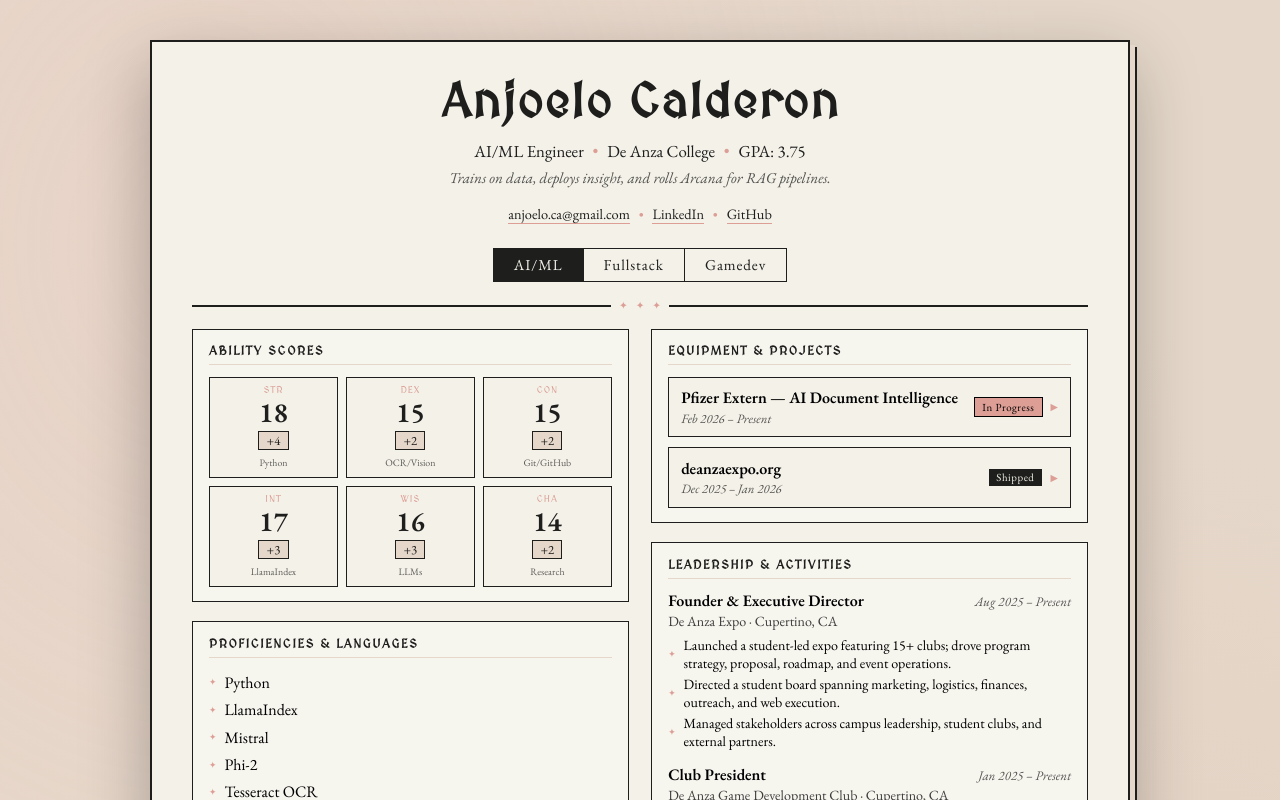
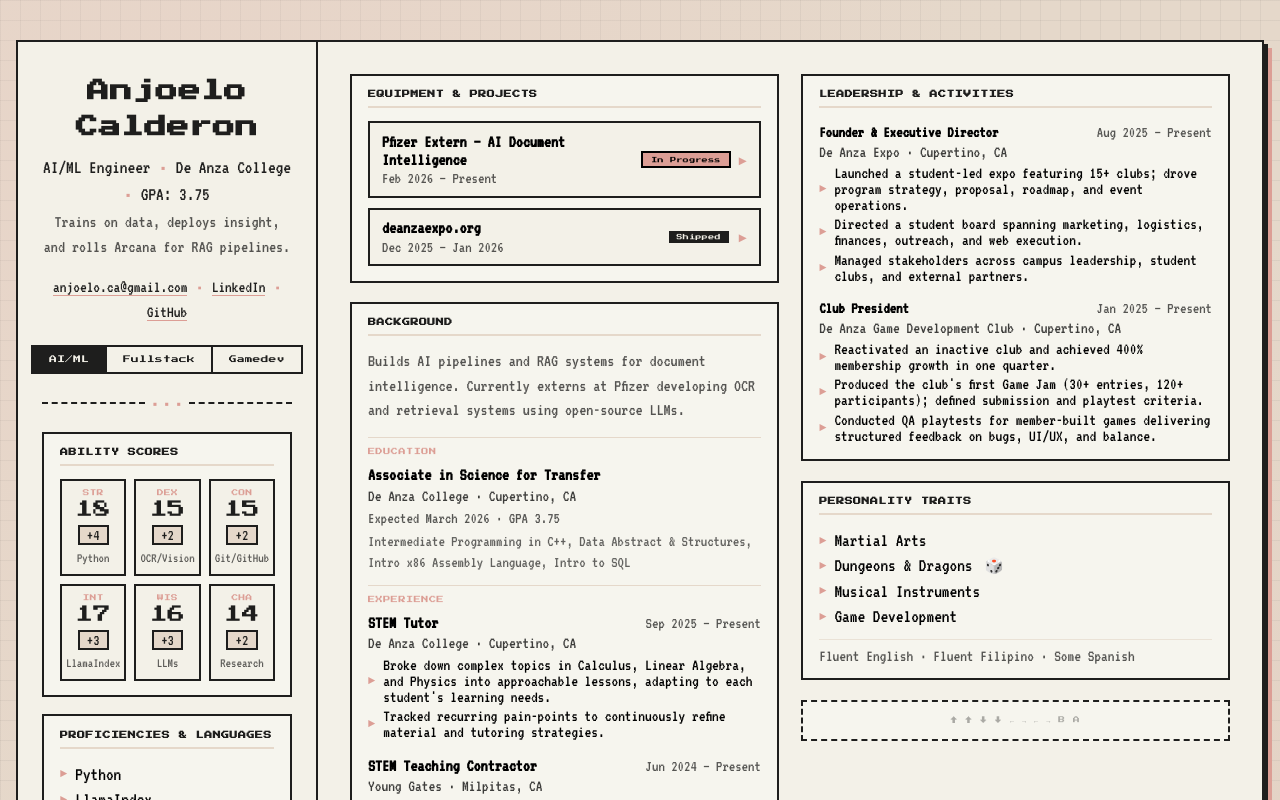
Before and after one commit to jelo-ca/imajello.com, a React (Create React App) app: page / in a window 1280 px wide. Shown: the top 800 px of the page. Built offline with nearby package versions, Linux system fonts and the light colour scheme.

Commit message:
feat: add retro theme

```diff
--- a/src/App.css
+++ b/src/App.css
@@ -1,5 +1,5 @@
 /* ══════════════════════════════════════════
-   imajello — DnD Stat Sheet Portfolio
+   imajello — Retro Arcade Portfolio
    ══════════════════════════════════════════ */
 
 :root {
@@ -16,8 +16,11 @@
   min-height: 100vh;
   background: var(--sand);
   background-image:
-    radial-gradient(ellipse at 15% 15%, rgba(242,198,194,0.25) 0%, transparent 55%),
-    radial-gradient(ellipse at 85% 85%, rgba(220,158,149,0.15) 0%, transparent 55%);
+    radial-gradient(ellipse at 15% 15%, rgba(242,198,194,0.2) 0%, transparent 55%),
+    radial-gradient(ellipse at 85% 85%, rgba(220,158,149,0.12) 0%, transparent 55%),
+    linear-gradient(rgba(30,30,29,0.05) 1px, transparent 1px),
+    linear-gradient(90deg, rgba(30,30,29,0.05) 1px, transparent 1px);
+  background-size: auto, auto, 20px 20px, 20px 20px;
   display: flex;
   justify-content: center;
   align-items: flex-start;
@@ -31,6 +34,7 @@
   border-color: var(--rose);
   color: var(--cream);
 }
+.konami .sheet-sidebar { border-color: var(--rose); }
 .konami .panel          { border-color: var(--rose); background: rgba(220,158,149,0.05); }
 .konami .panel-title    { color: var(--rose); border-color: rgba(220,158,149,0.3); }
 .konami .character-name { color: var(--blush); }
@@ -38,6 +42,8 @@
 .konami .stat-mod       { background: #333; border-color: var(--rose); }
 .konami .class-line     { color: var(--sand); }
 .konami .ornament-divider span { color: var(--rose); }
+.konami .ornament-divider::before,
+.konami .ornament-divider::after { border-color: var(--rose); }
 .konami .mode-btn       { color: var(--cream); border-color: var(--rose); }
 .konami .mode-btn.active { background: var(--rose); color: var(--midnight); }
 .konami .mode-toggle    { border-color: var(--rose); }
@@ -51,19 +57,41 @@
 .sheet {
   background: var(--cream);
   width: 100%;
-  max-width: 980px;
+  max-width: 1280px;
   border: 2px solid var(--charcoal);
   box-shadow:
-    5px 5px 0 var(--sand),
-    7px 7px 0 var(--charcoal),
-    0 24px 64px rgba(0,0,0,0.28);
-  padding: 2.25rem 2.5rem;
+    4px 4px 0 var(--charcoal),
+    8px 8px 0 var(--rose);
+  display: grid;
+  grid-template-columns: 300px 1fr;
+  grid-template-rows: 1fr auto;
+  grid-template-areas:
+    "sidebar main"
+    "footer  footer";
+}
+
+/* ── SIDEBAR ── */
+.sheet-sidebar {
+  grid-area: sidebar;
+  border-right: 2px solid var(--charcoal);
+  padding: 2rem 1.5rem;
+  display: flex;
+  flex-direction: column;
+  gap: 1.1rem;
+}
+
+/* ── MAIN ── */
+.sheet-main {
+  grid-area: main;
+  padding: 2rem 2rem;
 }
 
 /* ── HEADER ── */
 .sheet-header {
+  display: flex;
+  flex-direction: column;
+  align-items: center;
   text-align: center;
-  margin-bottom: 1.2rem;
 }
 
 .name-wrap {
@@ -72,34 +100,33 @@
 }
 
 .character-name {
-  font-family: 'MedievalSharp', serif;
-  font-size: 3rem;
-  letter-spacing: 0.04em;
+  font-family: 'Press Start 2P', monospace;
+  font-size: 1.4rem;
+  letter-spacing: 0.02em;
   color: var(--charcoal);
   cursor: pointer;
   user-select: none;
-  transition: color 0.2s;
-  line-height: 1.1;
+  line-height: 1.6;
 }
 .character-name:hover { color: var(--rose); }
 
 .dice-popup {
   position: absolute;
-  top: -2.2rem;
+  top: -2.6rem;
   left: 50%;
   transform: translateX(-50%);
   background: var(--charcoal);
   color: var(--cream);
-  font-family: 'EB Garamond', serif;
-  font-size: 0.9rem;
-  padding: 0.28rem 0.9rem;
-  border: 1px solid var(--rose);
+  font-family: 'Press Start 2P', monospace;
+  font-size: 0.52rem;
+  padding: 0.45rem 0.9rem;
+  border: 2px solid var(--rose);
   white-space: nowrap;
   pointer-events: none;
-  animation: fadeUp 0.3s ease forwards;
+  animation: fadeUp 0.15s ease forwards;
   z-index: 20;
 }
-.dice-popup.nat20 { background: var(--rose); color: var(--midnight); font-weight: 600; }
+.dice-popup.nat20 { background: var(--rose); color: var(--midnight); }
 .dice-popup.nat1  { background: #555; }
 
 @keyframes fadeUp {
@@ -108,9 +135,9 @@
 }
 
 .class-line {
-  margin: 0.55rem 0 0.35rem;
-  font-family: 'EB Garamond', serif;
-  font-size: 1.05rem;
+  margin: 0.75rem 0 0.35rem;
+  font-family: 'VT323', monospace;
+  font-size: 1.2rem;
   color: var(--charcoal);
   display: flex;
   justify-content: center;
@@ -122,39 +149,36 @@
 
 .gpa-label {
   cursor: pointer;
-  transition: color 0.15s;
 }
 .gpa-label:hover { color: var(--rose); }
-.gpa-flash       { color: var(--rose); font-style: italic; font-weight: 600; }
+.gpa-flash       { color: var(--rose); }
 
 .flavor-italic {
-  font-family: 'EB Garamond', serif;
-  font-style: italic;
-  font-size: 0.95rem;
+  font-family: 'VT323', monospace;
+  font-size: 1.1rem;
   color: var(--charcoal);
   opacity: 0.75;
   margin-bottom: 0.9rem;
-  line-height: 1.5;
+  line-height: 1.4;
 }
 
 /* ── MODE TOGGLE ── */
 .mode-toggle {
   display: inline-flex;
   margin-top: 0.85rem;
-  border: 1.5px solid var(--charcoal);
+  border: 2px solid var(--charcoal);
   overflow: hidden;
 }
 .mode-btn {
-  font-family: 'EB Garamond', serif;
-  font-size: 0.95rem;
-  letter-spacing: 0.06em;
-  padding: 0.38rem 1.25rem;
+  font-family: 'Press Start 2P', monospace;
+  font-size: 0.48rem;
+  letter-spacing: 0.04em;
+  padding: 0.55rem 1rem;
   background: transparent;
   border: none;
-  border-right: 1.5px solid var(--charcoal);
+  border-right: 2px solid var(--charcoal);
   cursor: pointer;
   color: var(--charcoal);
-  transition: background 0.15s, color 0.15s;
 }
 .mode-btn:last-child          { border-right: none; }
 .mode-btn.active              { background: var(--charcoal); color: var(--cream); }
@@ -166,17 +190,18 @@
   align-items: center;
   justify-content: center;
   gap: 0.5rem;
-  margin: 1.1rem 0;
+  margin: 0.5rem 0;
 }
 .ornament-divider::before,
 .ornament-divider::after {
   content: '';
   flex: 1;
-  height: 1.5px;
-  background: var(--charcoal);
+  height: 0;
+  border-top: 2px dashed var(--charcoal);
 }
 .ornament-divider span {
-  font-size: 0.65rem;
+  font-family: 'Press Start 2P', monospace;
+  font-size: 0.4rem;
   color: var(--rose);
   line-height: 1;
 }
@@ -188,29 +213,39 @@
   gap: 1.4rem;
   align-items: start;
 }
-@media (max-width: 680px) {
+@media (max-width: 900px) {
+  .sheet {
+    grid-template-columns: 1fr;
+    grid-template-areas:
+      "sidebar"
+      "main"
+      "footer";
+  }
+  .sheet-sidebar {
+    border-right: none;
+    border-bottom: 2px solid var(--charcoal);
+  }
   .sheet-body         { grid-template-columns: 1fr; }
-  .sheet              { padding: 1.5rem 1.25rem; }
-  .character-name     { font-size: 2.2rem; }
+  .character-name     { font-size: 1rem; }
 }
 
 .col { display: flex; flex-direction: column; gap: 1.2rem; }
 
 /* ── PANEL ── */
 .panel {
-  border: 1.5px solid var(--charcoal);
+  border: 2px solid var(--charcoal);
   padding: 0.9rem 1rem;
   background: rgba(255,255,255,0.25);
 }
 .panel-title {
-  font-family: 'MedievalSharp', serif;
-  font-size: 0.78rem;
-  letter-spacing: 0.13em;
+  font-family: 'Press Start 2P', monospace;
+  font-size: 0.5rem;
+  letter-spacing: 0.06em;
   text-transform: uppercase;
   color: var(--charcoal);
-  margin-bottom: 0.7rem;
-  padding-bottom: 0.38rem;
-  border-bottom: 1px solid var(--sand);
+  margin-bottom: 0.8rem;
+  padding-bottom: 0.5rem;
+  border-bottom: 2px solid var(--sand);
 }
 
 /* ── STAT BLOCK ── */
@@ -220,38 +255,37 @@
   gap: 0.5rem;
 }
 .stat-box {
-  border: 1.5px solid var(--charcoal);
+  border: 2px solid var(--charcoal);
   text-align: center;
-  padding: 0.45rem 0.25rem 0.5rem;
+  padding: 0.5rem 0.25rem 0.55rem;
   background: var(--cream);
 }
 .stat-name {
-  font-family: 'MedievalSharp', serif;
-  font-size: 0.6rem;
-  letter-spacing: 0.1em;
+  font-family: 'Press Start 2P', monospace;
+  font-size: 0.42rem;
+  letter-spacing: 0.04em;
   color: var(--rose);
   text-transform: uppercase;
 }
 .stat-score {
-  font-family: 'EB Garamond', serif;
-  font-size: 1.75rem;
-  font-weight: 600;
-  line-height: 1.15;
+  font-family: 'Press Start 2P', monospace;
+  font-size: 1.1rem;
+  line-height: 1.5;
   color: var(--charcoal);
 }
 .stat-mod {
-  font-family: 'EB Garamond', serif;
-  font-size: 0.8rem;
+  font-family: 'VT323', monospace;
+  font-size: 1rem;
   color: var(--charcoal);
   background: var(--sand);
   display: inline-block;
   padding: 0 0.45rem;
-  border: 1px solid var(--charcoal);
+  border: 2px solid var(--charcoal);
   margin: 0.18rem 0;
 }
 .stat-label {
-  font-family: 'EB Garamond', serif;
-  font-size: 0.62rem;
+  font-family: 'VT323', monospace;
+  font-size: 0.85rem;
   color: var(--charcoal);
   opacity: 0.7;
   margin-top: 0.18rem;
@@ -260,8 +294,8 @@
 /* ── BULLET LIST ── */
 .bullet-list {
   list-style: none;
-  font-family: 'EB Garamond', serif;
-  font-size: 1rem;
+  font-family: 'VT323', monospace;
+  font-size: 1.2rem;
 }
 .bullet-list li {
   display: flex;
@@ -271,11 +305,11 @@
 }
 .blt {
   color: var(--rose);
-  font-size: 0.55rem;
+  font-size: 0.75rem;
   flex-shrink: 0;
 }
 .bullet-list.small {
-  font-size: 0.88rem;
+  font-size: 1.05rem;
   margin-top: 0.25rem;
 }
 .bullet-list.small li { padding: 0.1rem 0; }
@@ -288,14 +322,13 @@
   gap: 0.55rem;
   flex-wrap: wrap;
   margin: 0.3rem 0 0.6rem;
-  font-family: 'EB Garamond', serif;
-  font-size: 0.9rem;
+  font-family: 'VT323', monospace;
+  font-size: 1.05rem;
 }
 .contact-links a {
   color: var(--charcoal);
   text-decoration: none;
   border-bottom: 1px solid var(--rose);
-  transition: color 0.15s;
 }
 .contact-links a:hover { color: var(--rose); }
 .konami .contact-links a { color: var(--sand); border-color: var(--rose); }
@@ -305,17 +338,17 @@
   margin-top: 0.7rem;
   padding-top: 0.6rem;
   border-top: 1px solid var(--sand);
-  font-family: 'EB Garamond', serif;
-  font-size: 0.95rem;
+  font-family: 'VT323', monospace;
+  font-size: 1.1rem;
 }
 .entry-label {
-  font-family: 'MedievalSharp', serif;
-  font-size: 0.68rem;
-  letter-spacing: 0.1em;
+  font-family: 'Press Start 2P', monospace;
+  font-size: 0.45rem;
+  letter-spacing: 0.06em;
   text-transform: uppercase;
   color: var(--rose);
   display: block;
-  margin-bottom: 0.4rem;
+  margin-bottom: 0.5rem;
 }
 .entry-item {
   margin-bottom: 0.75rem;
@@ -330,26 +363,24 @@
   line-height: 1.4;
 }
 .entry-dates {
-  font-size: 0.82rem;
+  font-size: 1rem;
   opacity: 0.65;
   white-space: nowrap;
-  font-style: italic;
 }
 .entry-sub {
-  font-size: 0.88rem;
+  font-size: 1.05rem;
   opacity: 0.75;
   margin-bottom: 0.25rem;
 }
 .entry-meta {
-  font-size: 0.85rem;
+  font-size: 1rem;
   opacity: 0.65;
-  line-height: 1.45;
+  line-height: 1.35;
   margin-top: 0.1rem;
 }
 .muted-italic {
-  font-style: italic;
   opacity: 0.6;
-  font-family: 'EB Garamond', serif;
+  font-family: 'VT323', monospace;
 }
 
 /* ── LANGUAGE LINE ── */
@@ -357,15 +388,14 @@
   margin-top: 0.6rem;
   padding-top: 0.5rem;
   border-top: 1px solid var(--sand);
-  font-family: 'EB Garamond', serif;
-  font-size: 0.88rem;
-  font-style: italic;
+  font-family: 'VT323', monospace;
+  font-size: 1.05rem;
   opacity: 0.65;
 }
 
 /* ── PROJECT CARD ── */
 .project-card {
-  border: 1.5px solid var(--charcoal);
+  border: 2px solid var(--charcoal);
   margin-bottom: 0.6rem;
   background: var(--cream);
 }
@@ -377,9 +407,8 @@
   align-items: center;
   padding: 0.6rem 0.75rem;
   cursor: pointer;
-  font-family: 'EB Garamond', serif;
-  font-size: 1rem;
-  transition: background 0.12s;
+  font-family: 'VT323', monospace;
+  font-size: 1.1rem;
   user-select: none;
 }
 .project-header:hover { background: var(--sand); }
@@ -396,24 +425,25 @@
   flex-shrink: 0;
 }
 .project-name   { font-weight: 600; }
-.project-dates  { font-size: 0.8rem; font-style: italic; opacity: 0.65; }
+.project-dates  { font-size: 1rem; opacity: 0.65; }
 .project-status {
-  font-size: 0.68rem;
-  letter-spacing: 0.05em;
-  padding: 0.1rem 0.45rem;
-  border: 1px solid currentColor;
+  font-family: 'Press Start 2P', monospace;
+  font-size: 0.38rem;
+  letter-spacing: 0.04em;
+  padding: 0.2rem 0.5rem;
+  border: 2px solid currentColor;
   white-space: nowrap;
 }
-.expand-icon { font-size: 0.6rem; color: var(--rose); }
+.expand-icon { font-size: 0.65rem; color: var(--rose); }
 
 .project-bullets { margin: 0.4rem 0; }
 
 .project-details {
   padding: 0.65rem 0.75rem 0.75rem;
   border-top: 1px solid var(--sand);
-  font-family: 'EB Garamond', serif;
-  font-size: 0.95rem;
-  line-height: 1.5;
+  font-family: 'VT323', monospace;
+  font-size: 1.1rem;
+  line-height: 1.4;
 }
 .project-description { margin-bottom: 0.5rem; }
 
@@ -425,20 +455,19 @@
 }
 .tech-tag {
   background: var(--sand);
-  border: 1px solid var(--charcoal);
-  font-family: 'EB Garamond', serif;
-  font-size: 0.78rem;
-  padding: 0.08rem 0.55rem;
+  border: 2px solid var(--charcoal);
+  font-family: 'VT323', monospace;
+  font-size: 0.95rem;
+  padding: 0.05rem 0.5rem;
 }
 .project-link {
   display: inline-block;
   margin-top: 0.6rem;
-  font-family: 'EB Garamond', serif;
-  font-style: italic;
+  font-family: 'VT323', monospace;
+  font-size: 1.05rem;
   color: var(--charcoal);
   text-decoration: none;
-  border-bottom: 1px solid var(--rose);
-  transition: color 0.15s;
+  border-bottom: 2px solid var(--rose);
 }
 .project-link:hover { color: var(--rose); }
 
@@ -460,21 +489,21 @@
   text-align: center;
 }
 .tiny-hint {
-  font-family: 'EB Garamond', serif;
-  font-size: 0.78rem;
-  letter-spacing: 0.18em;
+  font-family: 'Press Start 2P', monospace;
+  font-size: 0.42rem;
+  letter-spacing: 0.1em;
   color: var(--charcoal);
   opacity: 0.35;
 }
 
 /* ── FOOTER ── */
 .sheet-footer {
-  margin-top: 1.5rem;
-  padding-top: 0.9rem;
-  border-top: 1px solid var(--sand);
+  grid-area: footer;
+  padding: 0.9rem 2rem;
+  border-top: 2px solid var(--sand);
   text-align: center;
-  font-family: 'EB Garamond', serif;
-  font-size: 0.85rem;
+  font-family: 'VT323', monospace;
+  font-size: 1rem;
   color: var(--charcoal);
   opacity: 0.5;
 }
--- a/src/App.js
+++ b/src/App.js
@@ -59,7 +59,8 @@ export default function App() {
     <div className={`app-bg ${konamiMode ? 'konami' : ''}`}>
       <div className="sheet">
 
-        {/* ── HEADER ── */}
+        {/* ── SIDEBAR ── */}
+        <aside className="sheet-sidebar">
           <header className="sheet-header">
             <div className="name-wrap">
               <h1
@@ -114,14 +115,8 @@ export default function App() {
           </header>
 
           <div className="ornament-divider">
-          <span>✦</span><span>✦</span><span>✦</span>
+            <span>■</span><span>■</span><span>■</span>
           </div>
-
-        {/* ── BODY ── */}
-        <div className="sheet-body">
-
-          {/* LEFT COLUMN */}
-          <div className="col">
 
           <StatBlock stats={currentMode.stats} />
 
@@ -129,9 +124,28 @@ export default function App() {
             <h2 className="panel-title">Proficiencies & Languages</h2>
             <ul className="bullet-list">
               {currentMode.skills.map(skill => (
-                  <li key={skill}><span className="blt">✦</span>{skill}</li>
+                <li key={skill}><span className="blt">►</span>{skill}</li>
               ))}
             </ul>
+          </div>
+        </aside>
+
+        {/* ── MAIN ── */}
+        <main className="sheet-main">
+          <div className="sheet-body">
+
+            {/* LEFT COLUMN */}
+            <div className="col">
+
+              <div className="panel">
+                <h2 className="panel-title">Equipment & Projects</h2>
+                {modeProjects.length === 0 ? (
+                  <p className="flavor-italic muted-italic">
+                    No quests logged for this class... yet.<br />Projects incoming.
+                  </p>
+                ) : (
+                  modeProjects.map(p => <ProjectCard key={p.name} project={p} />)
+                )}
               </div>
 
               <div className="panel">
@@ -162,7 +176,7 @@ export default function App() {
                         <div className="entry-sub">{exp.org} · {exp.location}</div>
                         <ul className="bullet-list small">
                           {exp.bullets.map((b, i) => (
-                          <li key={i}><span className="blt">✦</span>{b}</li>
+                            <li key={i}><span className="blt">►</span>{b}</li>
                           ))}
                         </ul>
                       </div>
@@ -177,17 +191,6 @@ export default function App() {
             <div className="col">
 
               <div className="panel">
-              <h2 className="panel-title">Equipment & Projects</h2>
-              {modeProjects.length === 0 ? (
-                <p className="flavor-italic muted-italic">
-                  No quests logged for this class... yet.<br />Projects incoming.
-                </p>
-              ) : (
-                modeProjects.map(p => <ProjectCard key={p.name} project={p} />)
-              )}
-            </div>
-
-            <div className="panel">
                 <h2 className="panel-title">Leadership & Activities</h2>
                 {leadership.map(item => (
                   <div key={item.org} className="entry-item">
@@ -198,7 +201,7 @@ export default function App() {
                     <div className="entry-sub">{item.org} · {item.location}</div>
                     <ul className="bullet-list small">
                       {item.bullets.map((b, i) => (
-                      <li key={i}><span className="blt">✦</span>{b}</li>
+                        <li key={i}><span className="blt">►</span>{b}</li>
                       ))}
                     </ul>
                   </div>
@@ -210,7 +213,7 @@ export default function App() {
                 <ul className="bullet-list">
                   {personalInfo.hobbies.map(h => (
                     <li key={h}>
-                    <span className="blt">✦</span>
+                      <span className="blt">►</span>
                       {h}
                       {h === 'Dungeons & Dragons' && (
                         <button className="dice-btn" onClick={handleDndRoll} title="Roll a d20">🎲</button>
@@ -229,6 +232,7 @@ export default function App() {
 
             </div>
           </div>
+        </main>
 
         <footer className="sheet-footer">
           <span>© {new Date().getFullYear()} Anjoelo Calderon</span>
--- a/src/components/ProjectCard.js
+++ b/src/components/ProjectCard.js
@@ -35,7 +35,7 @@ export default function ProjectCard({ project }) {
           <p className="project-description">{project.description}</p>
           <ul className="bullet-list small project-bullets">
             {project.bullets.map((b, i) => (
-              <li key={i}><span className="blt">✦</span>{b}</li>
+              <li key={i}><span className="blt">►</span>{b}</li>
             ))}
           </ul>
           <div className="project-tags">
--- a/src/index.css
+++ b/src/index.css
@@ -1,4 +1,4 @@
-@import url('https://fonts.googleapis.com/css2?family=MedievalSharp&family=EB+Garamond:ital,wght@0,400;0,500;0,600;1,400&display=swap');
+@import url('https://fonts.googleapis.com/css2?family=Press+Start+2P&family=VT323&display=swap');
 
 *, *::before, *::after {
   box-sizing: border-box;
@@ -7,7 +7,7 @@
 }
 
 body {
-  font-family: 'EB Garamond', serif;
+  font-family: 'VT323', monospace;
   -webkit-font-smoothing: antialiased;
   -moz-osx-font-smoothing: grayscale;
 }
```
Lines whose indentation alone changed are shown as unchanged.
